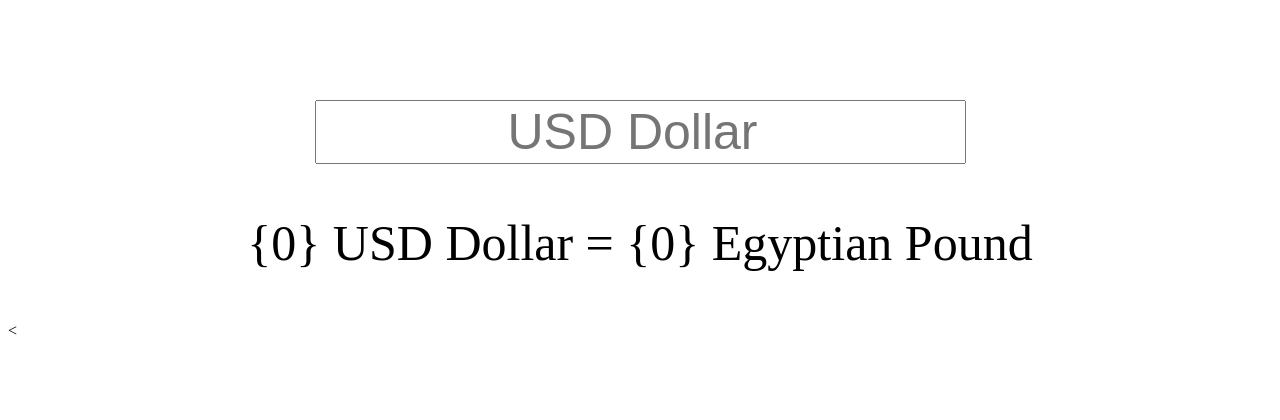
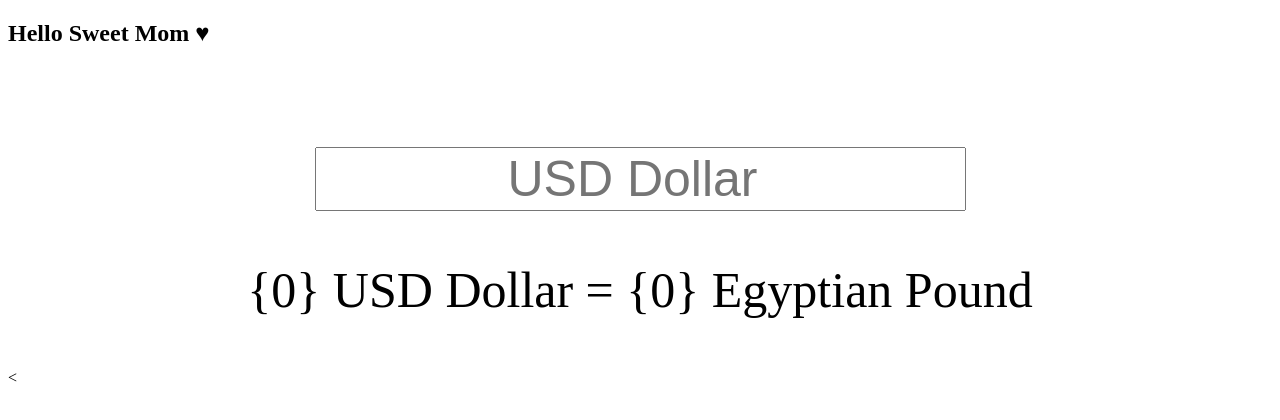
Before and after one commit to mariamtantawy768-stack/trsa, a plain HTML site: page docs/index.html in a window 1280 px wide. Drawn offline with Linux system fonts and the light colour scheme.

Commit message:
Update index.html

```diff
--- a/docs/index.html
+++ b/docs/index.html
@@ -9,6 +9,7 @@
 
     </head>
     <body>
+        <h2>Hello Sweet Mom &hearts;</h2>
      <form action="">
   <input type="number" name="dollar" placeholder="USD Dollar" />
   <div class="result">{0} USD Dollar = {0} Egyptian Pound</div>
```
